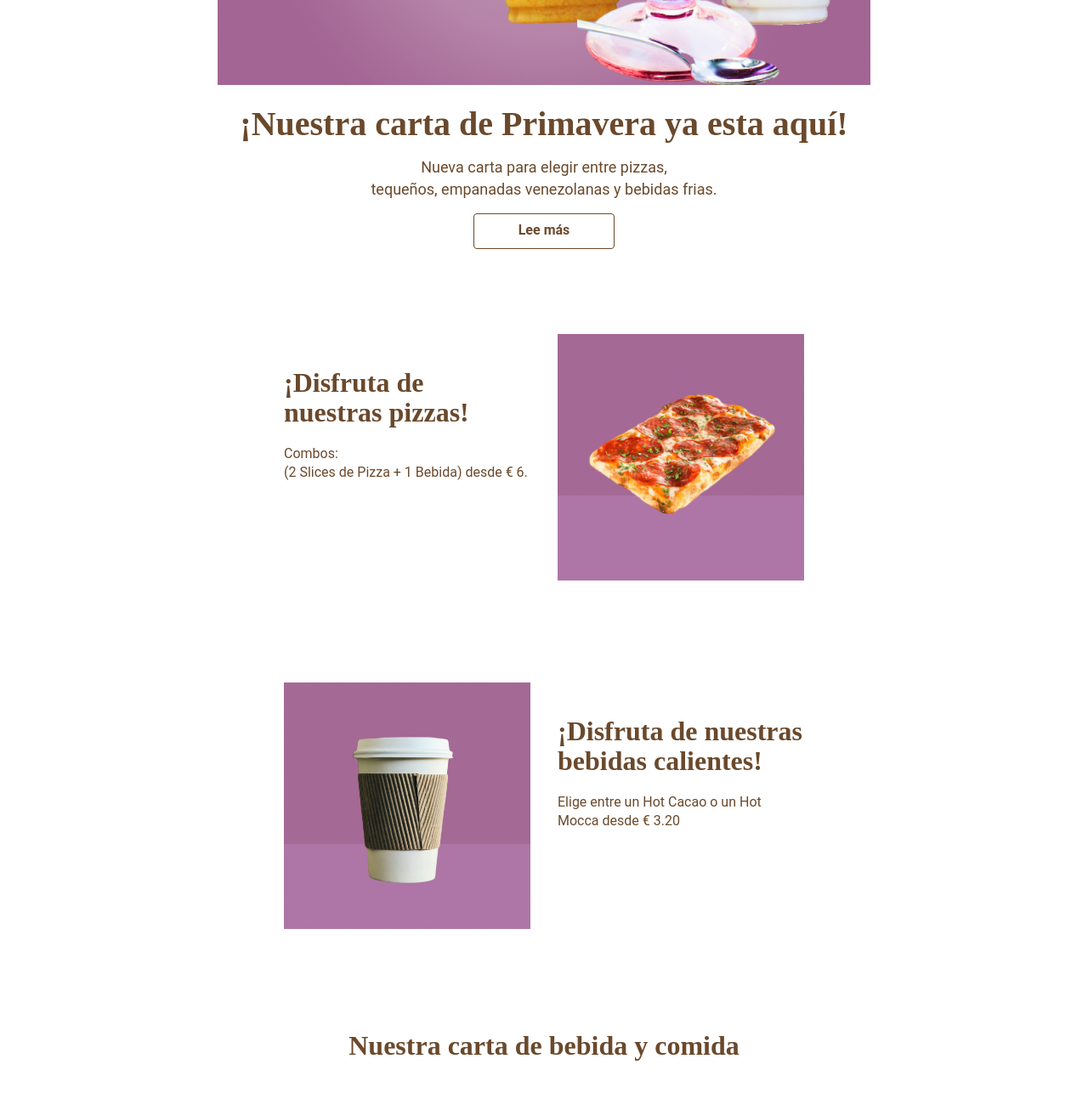
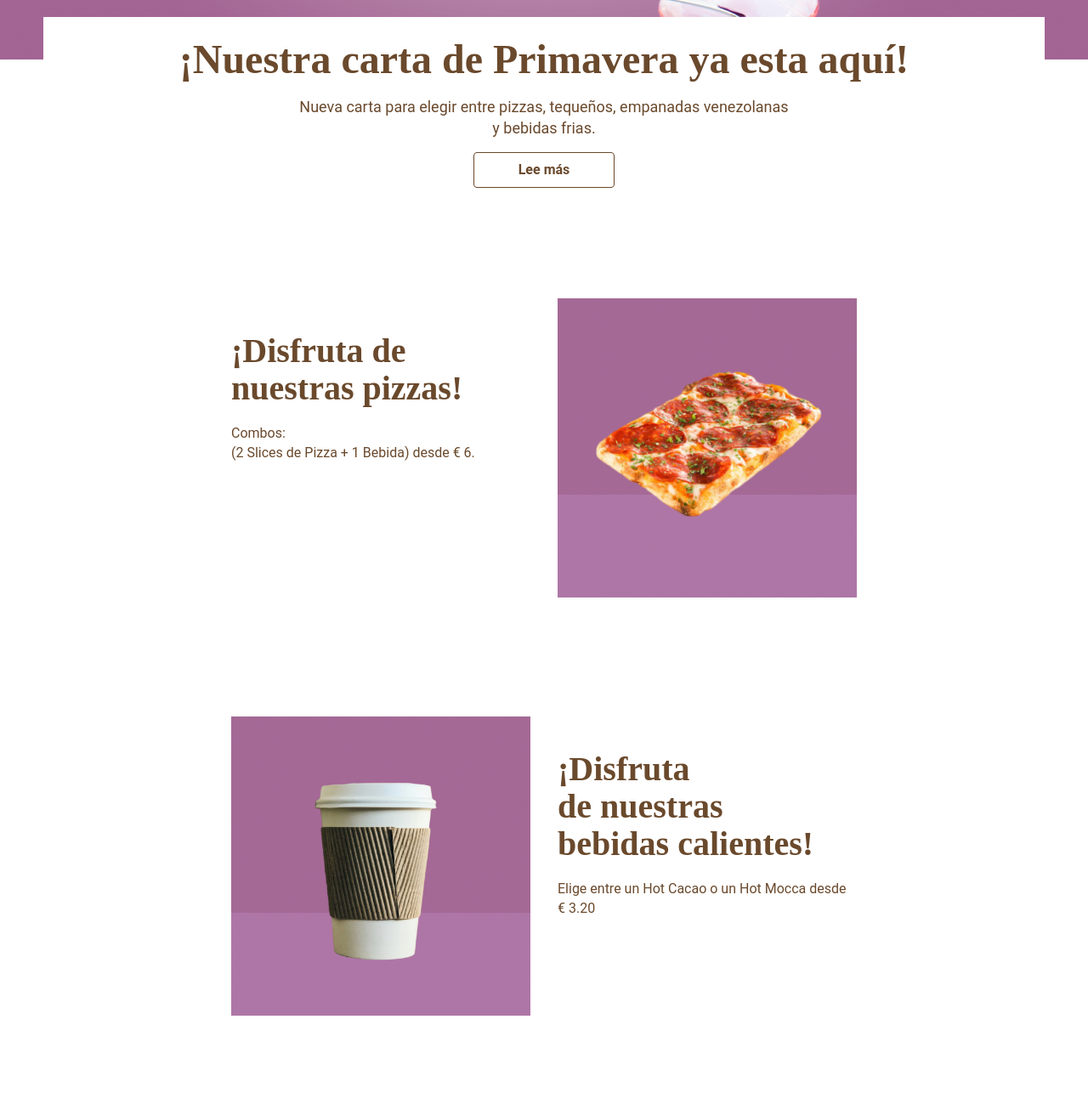
Before and after one commit to rivers07-maker/violetas-snack-bar, a plain HTML site: page index.html in a window 1280 px wide. Shown: the part 500-1786 px from the top of the page at 85% size. Drawn offline with nearby package versions, Linux system fonts and the light colour scheme.

Commit message:
media query 768px added

```diff
--- a/index.html
+++ b/index.html
@@ -42,9 +42,9 @@
     </section>
 
     <section class="primavera">
-      <h2>¡Nuestra carta de Primavera ya esta aquí!</h2>
+      <h1>¡Nuestra carta de Primavera ya esta aquí!</h1>
       <p>Nueva carta para elegir entre pizzas,
-        <br>tequeños, empanadas venezolanas y bebidas frias.
+        tequeños, empanadas venezolanas <br> y bebidas frias.
       </p>
       <button class="btn-primavera">Lee más</button>
     </section>
@@ -53,7 +53,7 @@
       <div class="pizzas-inner">
         <img src="./assets/images/pizza-575px.jpg" alt="Slice de pizza">
         <div class="pizzas-text">
-          <h3>¡Disfruta de nuestras pizzas!</h3>
+          <h2>¡Disfruta de nuestras pizzas!</h2>
           <p>Combos: <br> (2 Slices de Pizza + 1 Bebida) desde € 6.</p>
         </div>
       </div>
@@ -64,7 +64,7 @@
       <div class="bebidas-inner">
         <img src="./assets/images/cafe-575px.jpg" alt="Vaso de café">
         <div class="bebidas-text">
-          <h3>¡Disfruta de nuestras bebidas calientes!</h3>
+          <h2>¡Disfruta de nuestras bebidas calientes!</h2>
           <p>Elige entre un Hot Cacao o un Hot Mocca desde € 3.20</p>
         </div>
       </div>
--- a/style.css
+++ b/style.css
@@ -164,7 +164,7 @@ main {
 
 .primavera {
   background-color: var(--color-plain-white);
-  width: 92%;
+  width: 91%;
   max-width: 1280px;
   padding: 24px 16px 0;
   text-align: center;
@@ -177,7 +177,7 @@ main {
   margin-bottom: 60px;
 }
 
-.primavera h2 {
+.primavera h1 {
   font-size: 2.5rem;
   font-family: 'american typewriter';
 }
@@ -212,7 +212,7 @@ main {
   gap: 20px;
 }
 
-.pizzas-text h3 {
+.pizzas-text h2 {
   font-size: 2rem;
   font-family: 'american typewriter';
 }
@@ -231,7 +231,7 @@ main {
   gap: 20px;
 }
 
-.bebidas-text h3 {
+.bebidas-text h2 {
   font-size: 2rem;
   font-family: 'american typewriter';
 }
@@ -249,9 +249,10 @@ main {
 
 .tarjetas {
   display: grid;
-  grid-template-columns: calc(50% - 20px) calc(50% - 20px);
-  place-content: center;
-  gap: 12px;
+  grid-template-columns: repeat(2, minmax(0, 1fr));
+  gap: 0.75rem;
+  width: 91%;
+  margin: 0 auto;
 }
 
 .tarjeta {
@@ -322,8 +323,12 @@ main {
     width: 166px;
   }
 
+  .primavera {
+    width: 95%;
+  }
+
   .pizzas {
-    width: 92%;
+    width: 95%;
   }
 
   .pizzas-inner {
@@ -342,7 +347,7 @@ main {
   }
 
   .bebidas {
-    width: 92%;
+    width: 95%;
   }
 
   .bebidas-inner {
@@ -360,6 +365,87 @@ main {
   }
 
   .tarjetas {
-    grid-template-columns: calc(30% - 10px) calc(30% - 10px) calc(30% - 10px);
+    grid-template-columns: repeat(3, minmax(0, 1fr));
+    width: 95%;
   }
 }
+
+@media (min-width: 768px) {
+  .hero-img2 {
+    display: none;
+    visibility: hidden;
+  }
+
+  .hero-img3 {
+    display: block;
+    visibility: visible;
+  }
+
+  .primavera {
+    margin-bottom: 80px;
+    width: 92%;
+    transform: translateY(-50px);
+  }
+
+  .primavera h1 {
+    font-size: 3rem;
+  }
+
+  .pizzas {
+    width: 97%;
+    margin-bottom: 140px;
+  }
+
+  .pizzas-inner img {
+    width: 352px;
+  }
+
+  .pizzas-text {
+    width: 352px;
+  }
+
+  .pizzas-text h2 {
+    font-size: 2.5rem;
+  }
+
+  .bebidas {
+    width: 97%;
+    margin-bottom: 140px;
+  }
+
+  .bebidas-inner img {
+    width: 352px;
+  }
+
+  .bebidas-text {
+    width: 352px;
+  }
+
+  .bebidas-text h2 {
+    font-size: 2.5rem;
+  }
+
+  .nuestra-carta {
+    margin-bottom: 140px;
+  }
+
+  .nuestra-carta h2 {
+    font-size: 2.5rem;
+  }
+
+  .tarjetas {
+    grid-template-columns: repeat(4, minmax(0, 1fr));
+    gap: 1rem;
+    width: 96%;
+  }
+
+  .swiper {
+    margin-bottom: 140px;
+  }
+
+  .footer {
+    flex-direction: row;
+    justify-content: center;
+    gap: 160px;
+  }
+}
```
